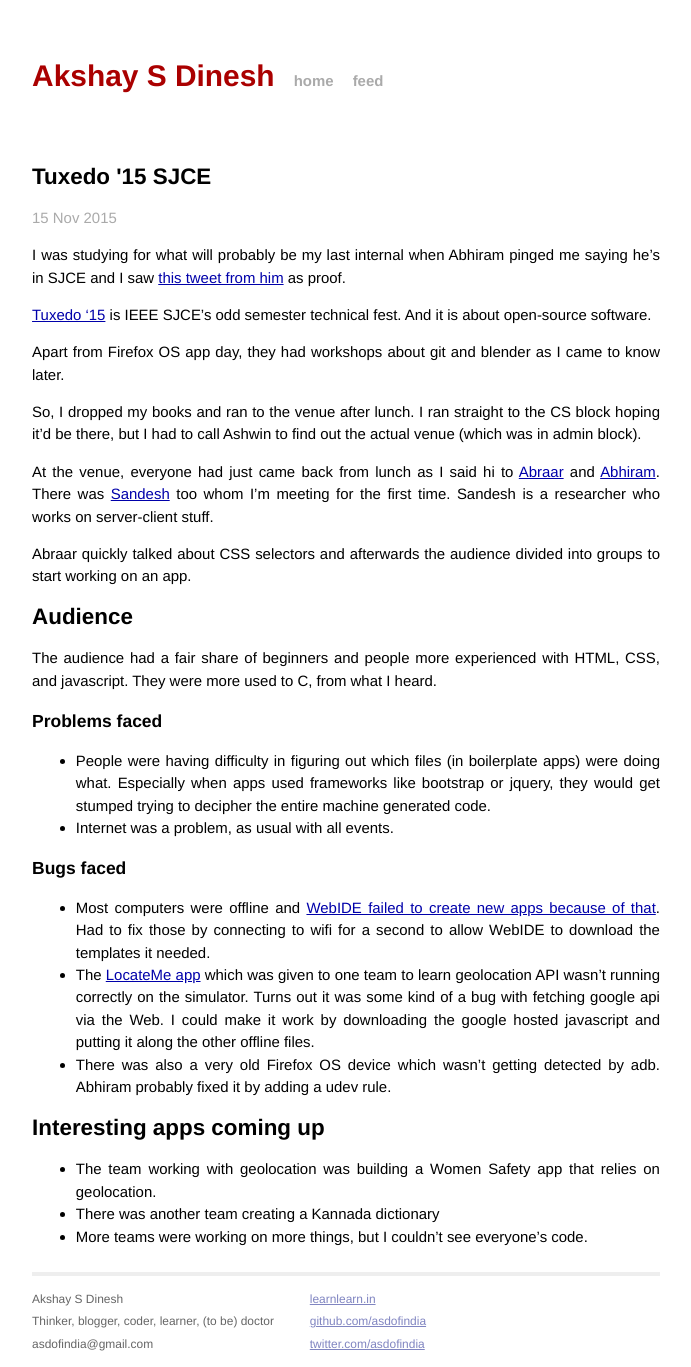
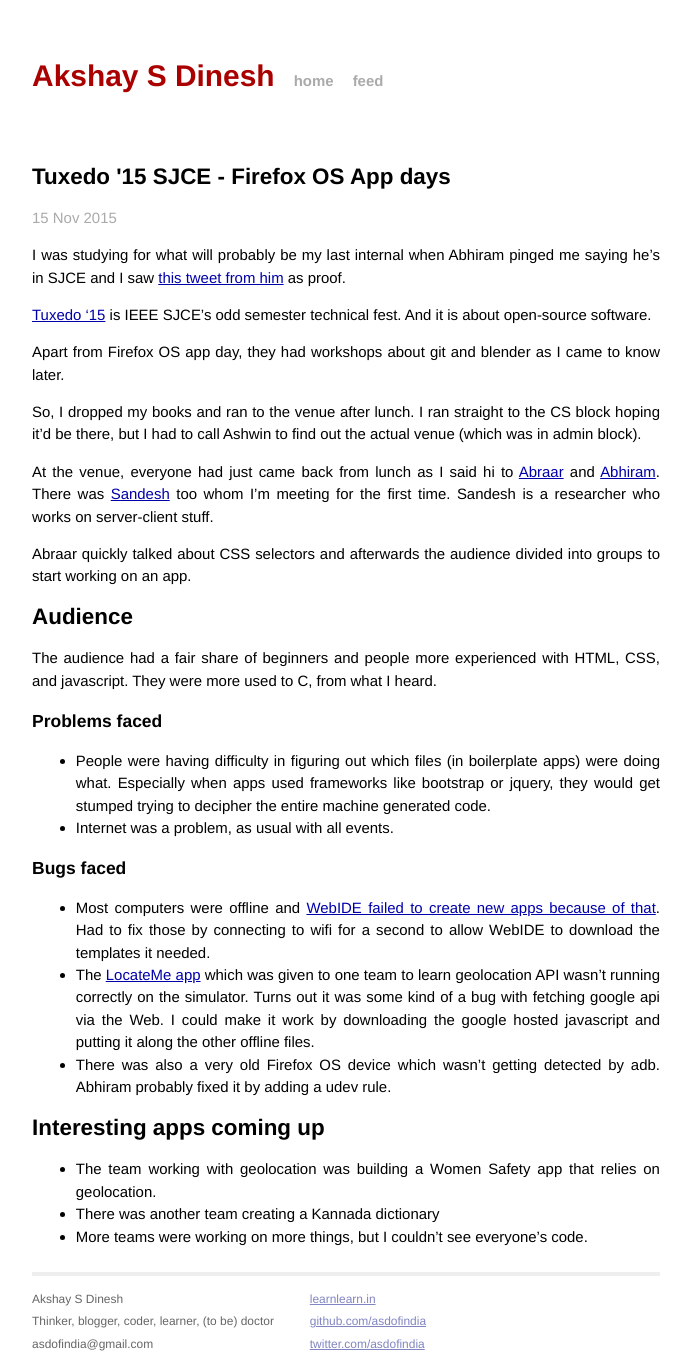
Before and after one commit to asdofindia/asdofindia.github.io, a Jekyll site: the page built from _posts/2015-11-15-tuxedo-15-sjce.md, in a window 1280 px wide. Shown: the whole page, without its empty margins (294-985 px from the left). Built offline with Jekyll 4.4.1, drawn with Linux system fonts in a browser that asks for light colours; Markdown is read by kramdown in place of the engine named in the settings.

Commit message:
tuxedo firefox os app days

```diff
--- a/_posts/2015-11-15-tuxedo-15-sjce.md
+++ b/_posts/2015-11-15-tuxedo-15-sjce.md
@@ -1,6 +1,6 @@
 ---
 layout: post
-title: Tuxedo '15 SJCE
+title: Tuxedo '15 SJCE - Firefox OS App days
 date: 2015-11-15 19:23:00 +0530
 categories: mozilla, events
 ---
```
